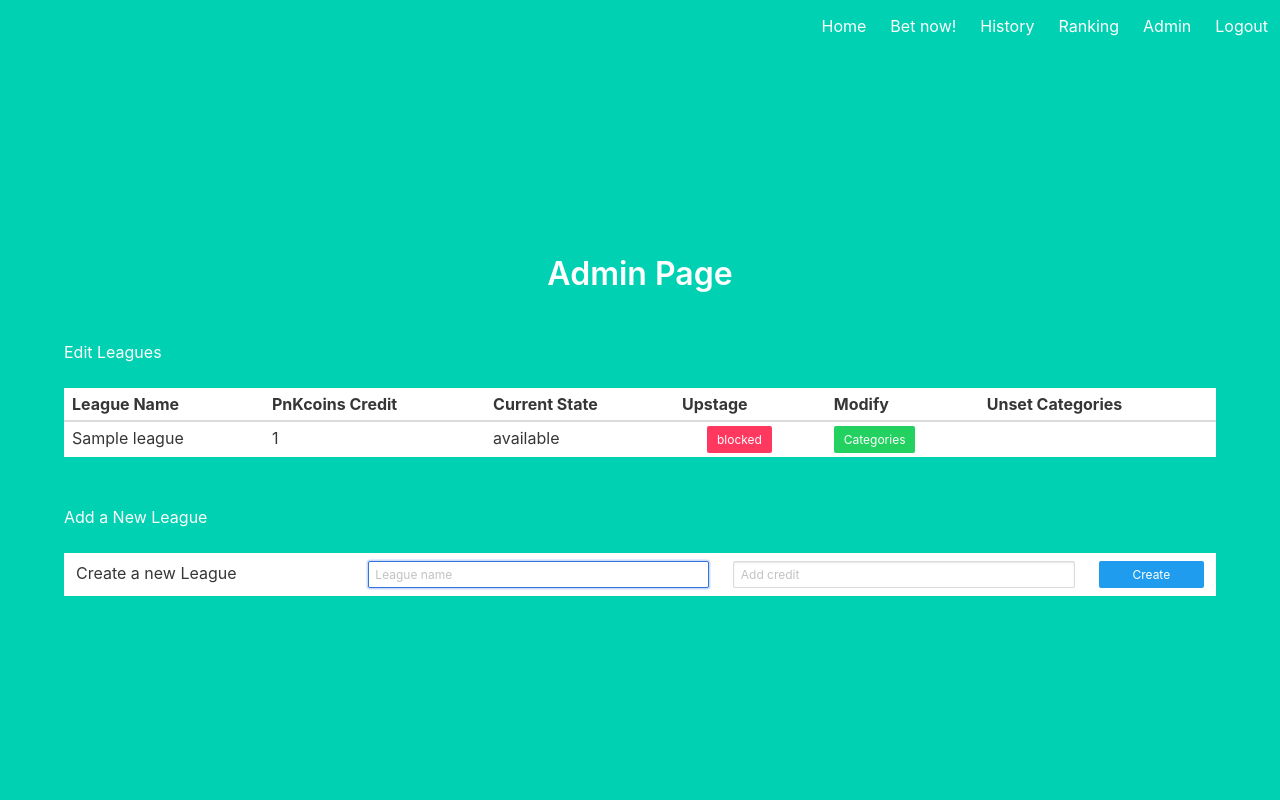
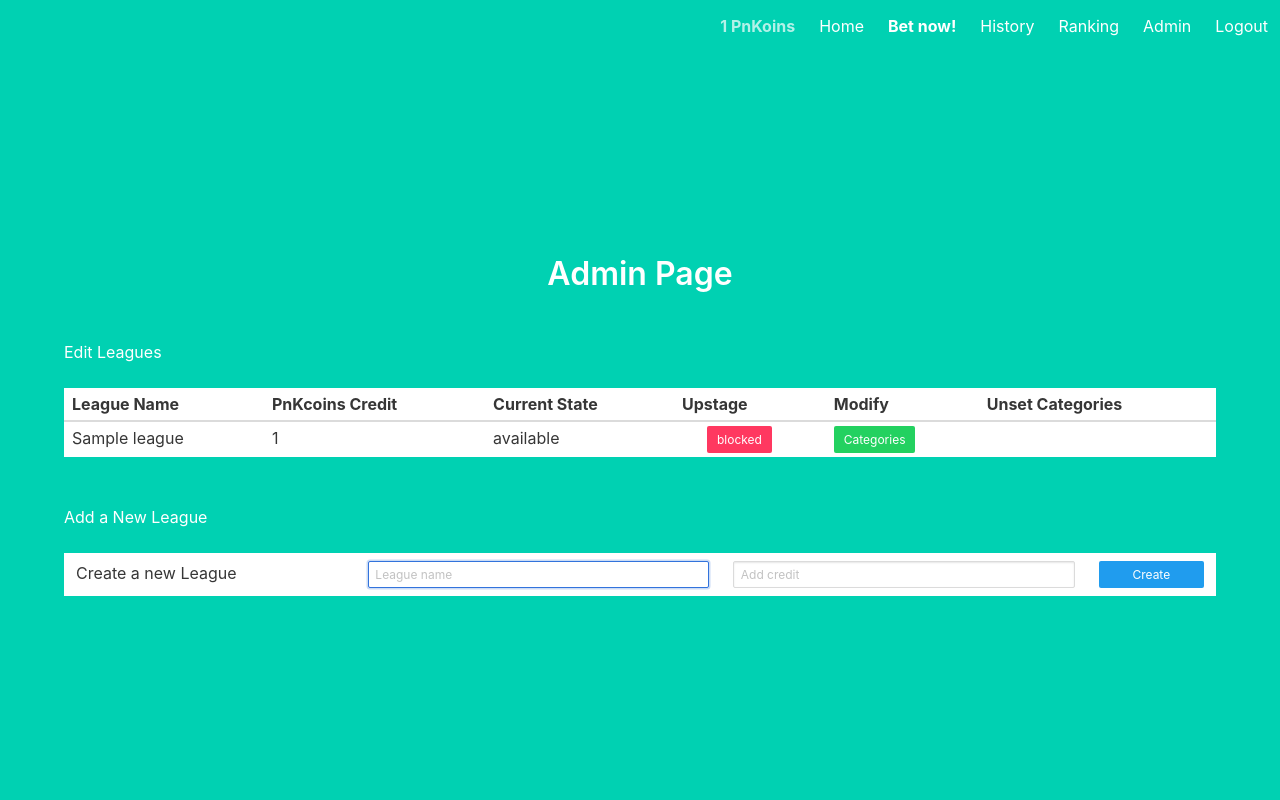
Before and after one commit to bsguedes/pnkasino, a Flask app: page /admin in a window 1280 px wide. Run offline with Flask 2, Linux system fonts and the light colour scheme; a user stored in the database is signed in; tables that the repository leaves empty hold one stand-in row (values such as "Sample post").

Commit message:
show coins on bar

```diff
--- a/templates/base.html
+++ b/templates/base.html
@@ -17,11 +17,14 @@
             <nav class="navbar">
                 <div id="navbarMenuHeroA" class="navbar-menu is-active">
                     <div class="navbar-end">
+                        {% if current_user.is_authenticated %}
+                        <h2 class="has-text-weight-bold navbar-item">{{current_user.pnkoins}} PnKoins</h2>
+                        {% endif %}
                         <a href="{{ url_for('main.index') }}" class="navbar-item">
                             Home
                         </a>
                         {% if current_user.is_authenticated %}
-                        <a href="{{ url_for('main.profile') }}" class="navbar-item">
+                        <a href="{{ url_for('main.profile') }}" class="navbar-item has-text-weight-bold">
                             Bet now!
                         </a>
                         <a href="{{ url_for('main.history') }}" class="navbar-item">
```
